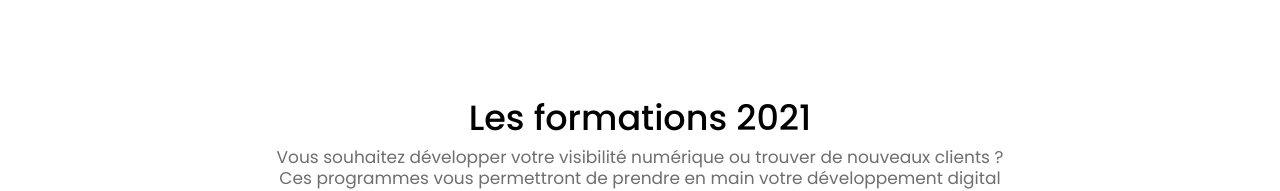
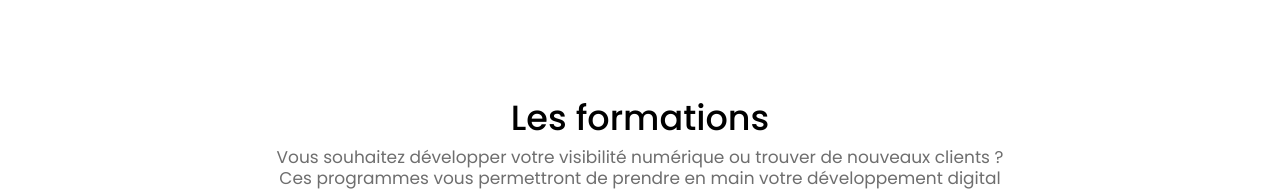
Before and after one commit to ctforming/social-selling, a website: page index.html in a window 1280 px wide. Shown: the part 1763-1954 px from the top of the page. Drawn offline with Linux system fonts and the light colour scheme.

Commit message:
remove 2021

```diff
--- a/index.html
+++ b/index.html
@@ -9,7 +9,7 @@
 
   <meta property="og:title" content="CT Forming, LinkedIn & Inbound Marketing" />
   <meta property="og:type" content="article" />
-  <meta property="og:description" content="Investir sur les réseaux sociaux devient un objectif incontournable pour les entreprises en 2021. En B2B, c'est LinkedIn qui se trouve en haut du podium.
+  <meta property="og:description" content="Investir sur les réseaux sociaux devient un objectif incontournable pour les entreprises. En B2B, c'est LinkedIn qui se trouve en haut du podium.
   Pour vous accompagner dans votre démarche de social selling, CT Forming vous propose 3 formations dédiées à l’entreprise pour mettre en place la stratégie de communication digitale via LinkedIn, construire une action de social selling, optimiser son profil via un personal branding adapté. Linkedin est aussi un outil pour sa recherche d’emploi, de stage ou d’alternance." />
   <meta property="og:url" content="https://ctforming.fr/" />
   <meta property="og:image" content="https://ctforming.fr/images/open-graph-image.png" />
@@ -142,7 +142,7 @@
       <section class="case-studies" id="programme-formation">
         <div class="row grid-margin">
           <div class="col-12 text-center pb-5">
-            <h2>Les formations 2021</h2>
+            <h2>Les formations</h2>
             <h6 class="section-subtitle text-muted">Vous souhaitez développer votre visibilité numérique ou trouver de nouveaux clients ? <br> Ces programmes vous permettront de prendre en main votre développement digital </h6>
           </div>
           <div class="col-12 col-md-6 col-lg-3 stretch-card mb-3 mb-lg-0" data-aos="zoom-in">
```
